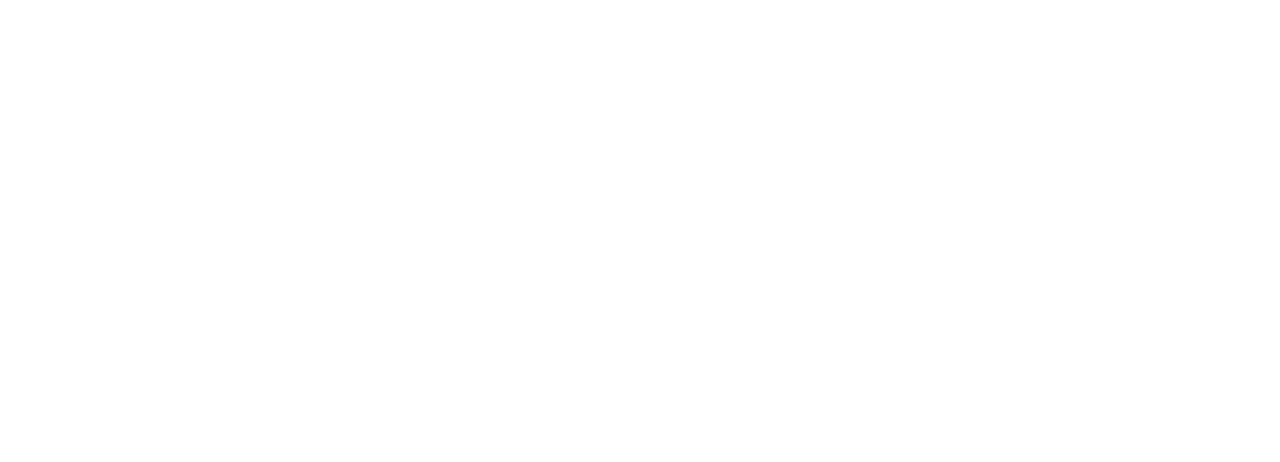
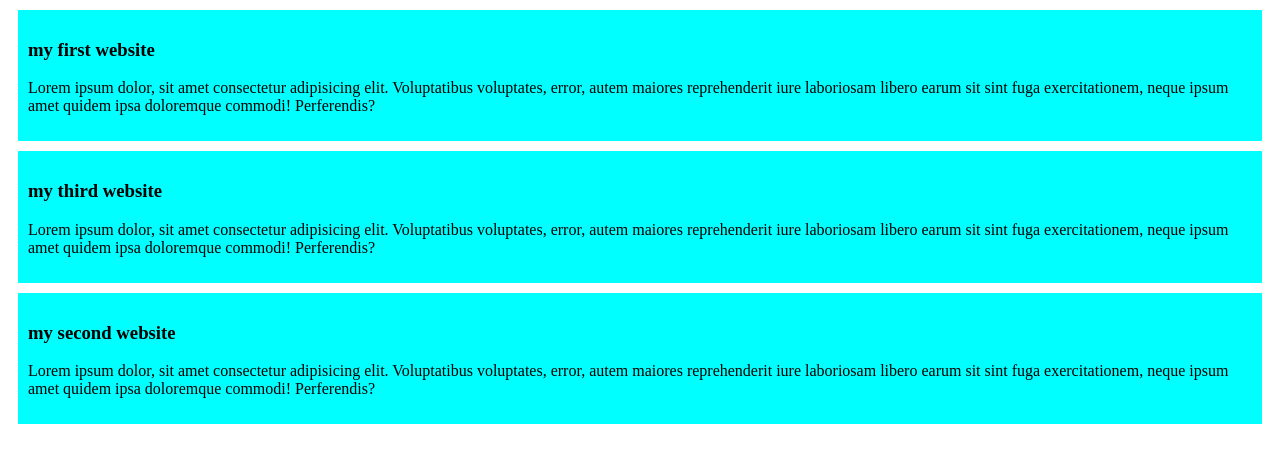
Before and after one commit to NAFIZ982/third-github, a plain HTML site: page index.html in a window 1280 px wide. Drawn offline with Linux system fonts and the light colour scheme.

Commit message:
third web

```diff
--- a/index.html
+++ b/index.html
@@ -4,8 +4,44 @@
     <meta charset="UTF-8">
     <meta name="viewport" content="width=device-width, initial-scale=1.0">
     <title>my simple website</title>
+    <link rel="stylesheet" href="styles/color.css">
 </head>
 <body>
-
+    <div>
+        <h3>my first website</h3>
+        <p>
+            Lorem ipsum dolor,
+             sit amet consectetur adipisicing elit.
+              Voluptatibus voluptates, error,
+              autem maiores reprehenderit iure laboriosam
+               libero earum sit sint fuga exercitationem,
+                neque ipsum amet
+            quidem ipsa doloremque commodi! Perferendis?
+        </p>
+    </div>
+    <div>
+        <h3>my third website</h3>
+        <p>
+            Lorem ipsum dolor,
+             sit amet consectetur adipisicing elit.
+              Voluptatibus voluptates, error,
+              autem maiores reprehenderit iure laboriosam
+               libero earum sit sint fuga exercitationem,
+                neque ipsum amet
+            quidem ipsa doloremque commodi! Perferendis?
+        </p>
+    </div>
+    <div>
+        <h3>my second website</h3>
+        <p>
+            Lorem ipsum dolor,
+             sit amet consectetur adipisicing elit.
+              Voluptatibus voluptates, error,
+              autem maiores reprehenderit iure laboriosam
+               libero earum sit sint fuga exercitationem,
+                neque ipsum amet
+            quidem ipsa doloremque commodi! Perferendis?
+        </p>
+    </div>
 </body>
 </html>
--- /dev/null
+++ b/styles/color.css
@@ -0,0 +1,5 @@
+div{
+    background-color: aqua;
+    padding: 10px;
+    margin: 10px;
+}
```
